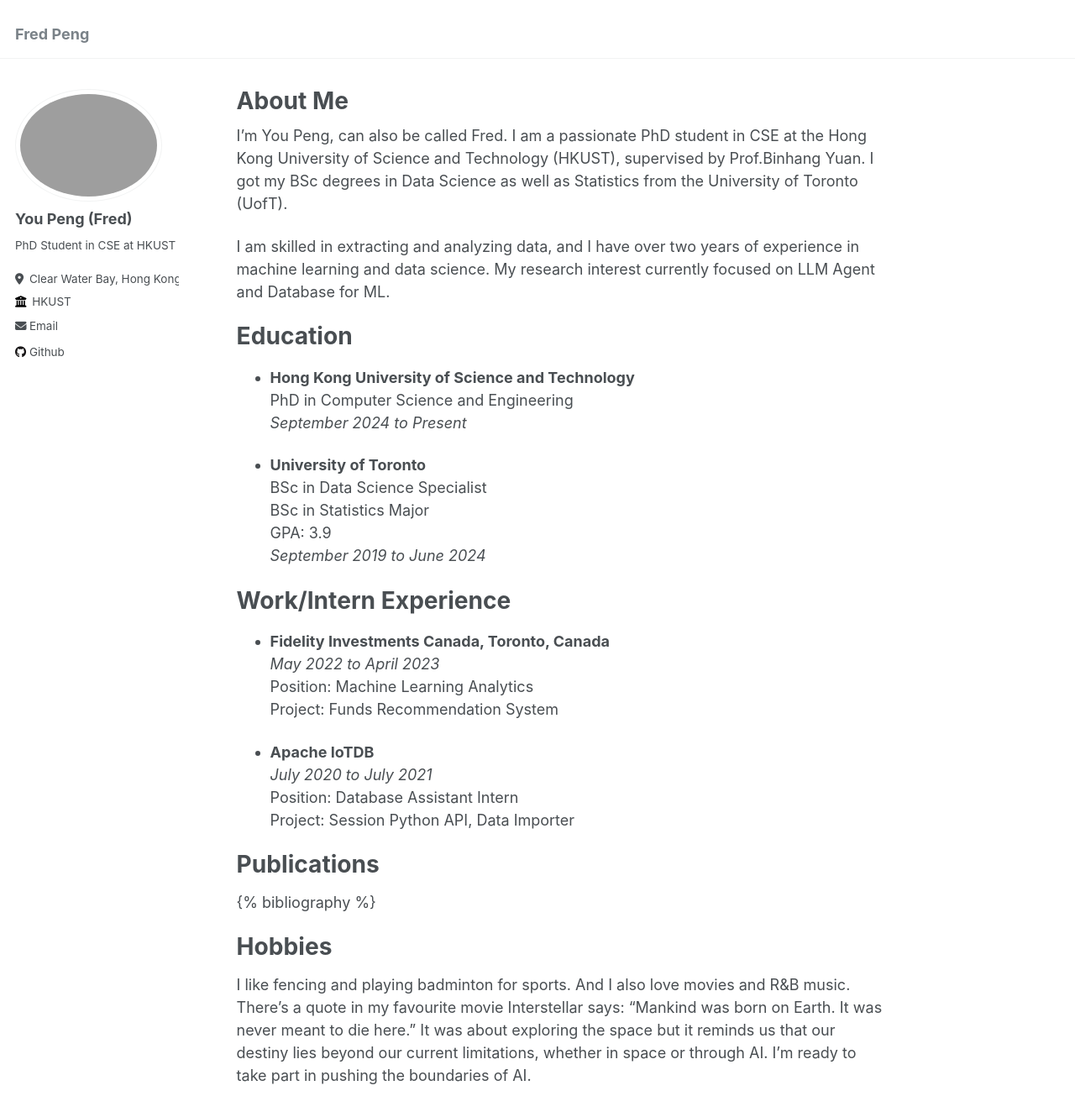
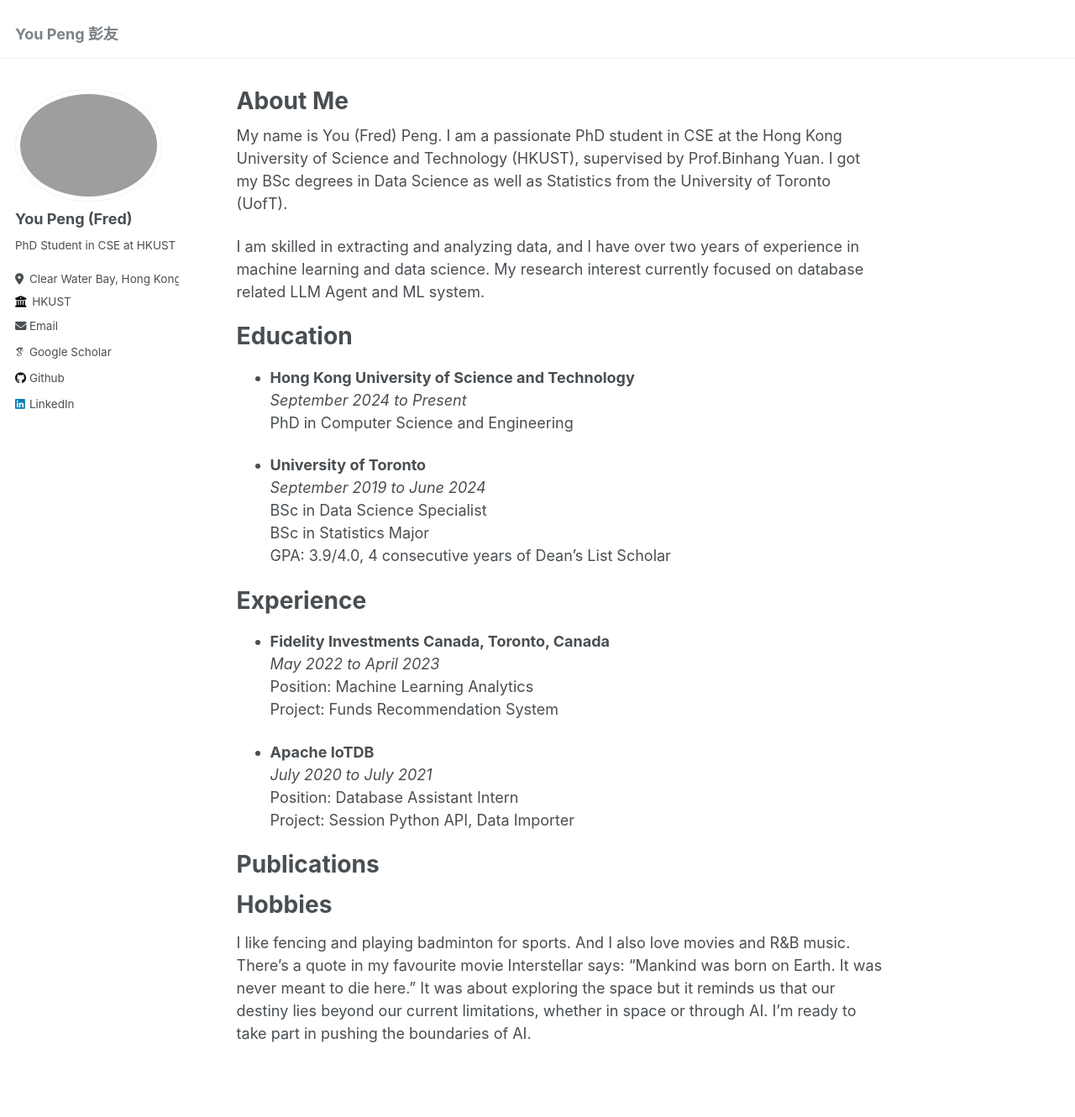
Before and after one commit to Fredooooooo/Fredooooooo.github.io, a Jekyll site: the page built from _pages/about.md, in a window 1280 px wide and 1400 px high. Shown: the top 1330 px of the window at 84% size. Built offline with Jekyll 4.4.1, drawn with Linux system fonts in a browser that asks for light colours; some web fonts are replaced.

Commit message:
Update profile

```diff
--- a/_config.yml
+++ b/_config.yml
@@ -8,7 +8,7 @@
 
 # Basic Site Settings
 locale                   : "en-US"
-title                    : "Fred Peng"
+title                    : "You Peng 彭友"
 title_separator          : "-"
 name                     : &name "You Peng"
 description              : &description "personal description"
@@ -32,7 +32,7 @@ author:
 
   # Academic websites
   arxiv            : # URL - Update with the correct link to your profile
-  googlescholar    : # URL
+  googlescholar    : https://scholar.google.com/citations?user=OIgEG8AAAAAJ&hl=en
   impactstory      : # URL
   orcid            : # URL
   semantic         : # URL
@@ -57,7 +57,7 @@ author:
   keybase          : # Username
   instagram        : # Username
   lastfm           : # Username
-  linkedin         : # Username
+  linkedin         : linkedin.com/in/you-peng/
   mastodon         : # URL
   medium           : # URL
   pinterest        : # Username
--- a/_pages/about.md
+++ b/_pages/about.md
@@ -5,28 +5,25 @@ author_profile: true
 redirect_from:
   - /about/
   - /about.html
-bibliography: publications.bib
-notice: |
-    @*
 ---
 
-I'm You Peng, can also be called Fred. I am a passionate PhD student in CSE at the Hong Kong University of Science and Technology (HKUST), supervised by Prof.Binhang Yuan. I got my BSc degrees in Data Science as well as Statistics from the University of Toronto (UofT).
+My name is You (Fred) Peng. I am a passionate PhD student in CSE at the Hong Kong University of Science and Technology (HKUST), supervised by Prof.Binhang Yuan. I got my BSc degrees in Data Science as well as Statistics from the University of Toronto (UofT).
 
-I am skilled in extracting and analyzing data, and I have over two years of experience in machine learning and data science. My research interest currently focused on LLM Agent and Database for ML.
+I am skilled in extracting and analyzing data, and I have over two years of experience in machine learning and data science. My research interest currently focused on database related LLM Agent and ML system.
 
 Education
 ======
 - **Hong Kong University of Science and Technology**\
-    PhD in Computer Science and Engineering\
-    *September 2024 to Present*
+    *September 2024 to Present*\
+    PhD in Computer Science and Engineering
 
 - **University of Toronto**\
+    *September 2019 to June 2024*\
     BSc in Data Science Specialist\
     BSc in Statistics Major\
-    GPA: 3.9\
-    *September 2019 to June 2024*
+    GPA: 3.9/4.0, 4 consecutive years of Dean's List Scholar
 
-Work/Intern Experience
+Experience
 ======
 - **Fidelity Investments Canada, Toronto, Canada**\
     *May 2022 to April 2023*\
@@ -40,7 +37,7 @@ Work/Intern Experience
 
 Publications
 ======
-{% raw %}{% bibliography %}{% endraw %}
+
 
 Hobbies
 ======
```
Also changed, not shown: _bibliography/publications.bib (deleted, +0 -19 lines).
